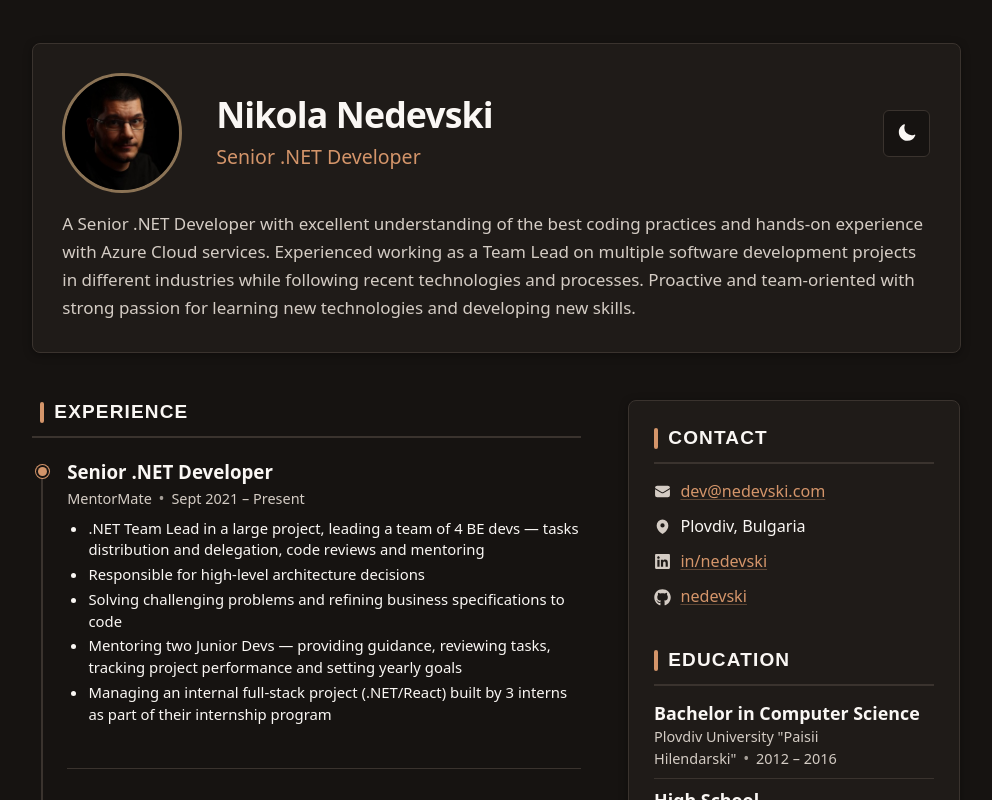
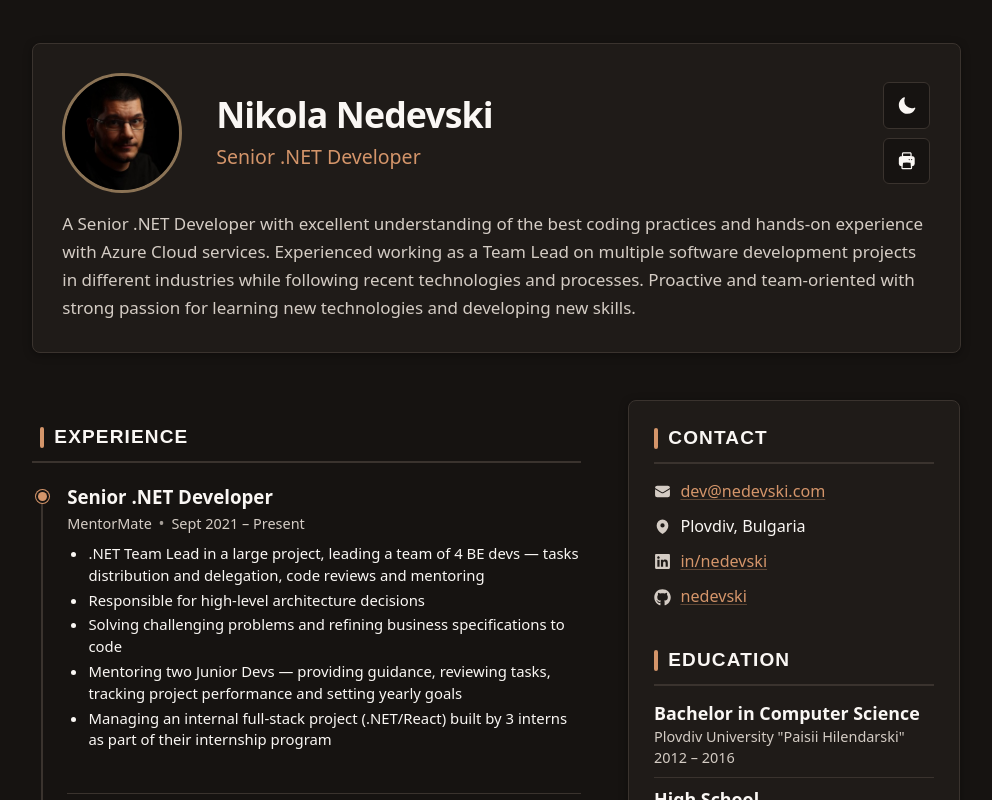
Before and after one commit to nedevski/cv, a React (Vite) app: page / in a window 1280 px wide. Shown: the top 800 px of the page, without its empty margins (144-1136 px from the left). Built offline with nearby package versions, Linux system fonts and the light colour scheme.

Commit message:
design update

```diff
--- a/src/components/CvHeader.tsx
+++ b/src/components/CvHeader.tsx
@@ -1,6 +1,7 @@
 import type { Profile } from '../types/cv'
 import { deriveInitials } from '../utils/initials'
 import { Photo } from './Photo'
+import { PrintButton } from './PrintButton'
 import { ThemeToggle } from './ThemeToggle'
 
 interface CvHeaderProps {
@@ -21,7 +22,10 @@ export function CvHeader({ profile, onToggleTheme }: CvHeaderProps) {
           <p className="cv-header__title">{profile.title}</p>
         </div>
 
-        <ThemeToggle onToggle={onToggleTheme} />
+        <div className="cv-header__actions">
+          <ThemeToggle onToggle={onToggleTheme} />
+          <PrintButton />
+        </div>
       </div>
 
       <p className="cv-header__summary">{profile.summary}</p>
--- a/src/components/EducationEntry.tsx
+++ b/src/components/EducationEntry.tsx
@@ -1,5 +1,4 @@
 import type { EducationEntry as EducationEntryType } from '../types/cv'
-import { EntryMeta } from './EntryMeta'
 
 interface EducationEntryProps {
   entry: EducationEntryType
@@ -7,9 +6,10 @@ interface EducationEntryProps {
 
 export function EducationEntry({ entry }: EducationEntryProps) {
   return (
-    <article className="entry entry--compact">
+    <article className="entry entry--compact entry--education">
       <h3 className="entry__title">{entry.degree}</h3>
-      <EntryMeta parts={[entry.institution, entry.period]} />
+      <span className="entry__meta">{entry.institution}</span>
+      <span className="entry__meta entry__meta--period">{entry.period}</span>
     </article>
   )
 }
--- /dev/null
+++ b/src/components/PrintButton.tsx
@@ -0,0 +1,14 @@
+import { HiPrinter } from 'react-icons/hi2'
+
+export function PrintButton() {
+  return (
+    <button
+      type="button"
+      className="print-button"
+      onClick={() => window.print()}
+      aria-label="Print CV"
+    >
+      <HiPrinter className="print-button__icon" aria-hidden="true" />
+    </button>
+  )
+}
--- a/src/styles/cv.css
+++ b/src/styles/cv.css
@@ -118,6 +118,7 @@ a:hover {
 }
 
 .cv-page--columns {
+  --sidebar-inset: 1.5rem;
   display: grid;
   grid-template-columns: 1.65fr 1fr;
   gap: var(--gap);
@@ -130,11 +131,17 @@ a:hover {
 
 .cv-column--secondary {
   --sidebar-section-gap: 2.25rem;
-  padding: 1.5rem;
+  padding: var(--sidebar-inset);
   background: var(--surface);
   border: 1px solid var(--border);
   border-radius: var(--radius);
   box-shadow: var(--shadow);
+}
+
+@media (min-width: 721px) {
+  .cv-column--primary > .cv-section:first-child .cv-section__toggle {
+    padding-top: var(--sidebar-inset);
+  }
 }
 
 .cv-column--secondary .cv-section {
@@ -150,8 +157,16 @@ a:hover {
   padding-bottom: 0.5rem;
 }
 
-/* ── Theme toggle ──────────────────────────────────────── */
-.theme-toggle {
+/* ── Header actions ────────────────────────────────────── */
+.cv-header__actions {
+  flex-shrink: 0;
+  display: flex;
+  flex-direction: column;
+  gap: 0.5rem;
+}
+
+.theme-toggle,
+.print-button {
   flex-shrink: 0;
   display: flex;
   align-items: center;
@@ -168,12 +183,14 @@ a:hover {
   transition: border-color 0.15s, background 0.15s;
 }
 
-.theme-toggle:hover {
+.theme-toggle:hover,
+.print-button:hover {
   border-color: var(--color-primary);
   background: var(--surface);
 }
 
-.theme-toggle__icon {
+.theme-toggle__icon,
+.print-button__icon {
   width: 1.15rem;
   height: 1.15rem;
 }
@@ -328,6 +345,10 @@ a:hover {
 
 .entry--compact .entry__title {
   font-size: 1.05rem;
+}
+
+.entry--education .entry__meta--period {
+  margin-top: 0.05rem;
 }
 
 /* ── Photo ─────────────────────────────────────────────── */
@@ -537,7 +558,7 @@ a:hover {
     grid-area: intro;
   }
 
-  .theme-toggle {
+  .cv-header__actions {
     grid-area: toggle;
     justify-self: end;
   }
@@ -639,7 +660,7 @@ a:hover {
     background: transparent;
   }
 
-  .theme-toggle {
+  .cv-header__actions {
     display: none;
   }
 
@@ -701,12 +722,18 @@ a:hover {
     color: #000;
   }
 
-  a {
-    color: inherit;
+  a[href] {
+    color: #000 !important;
     text-decoration: underline;
   }
 
-  .entry__title a {
+  .contact-list a[href^="http"]::after,
+  .contact-list a[href^="https"]::after {
+    content: " (" attr(href) ")";
+    font-size: 0.85em;
+    font-weight: normal;
+    color: #333;
     text-decoration: none;
+    word-break: break-all;
   }
 }
```
